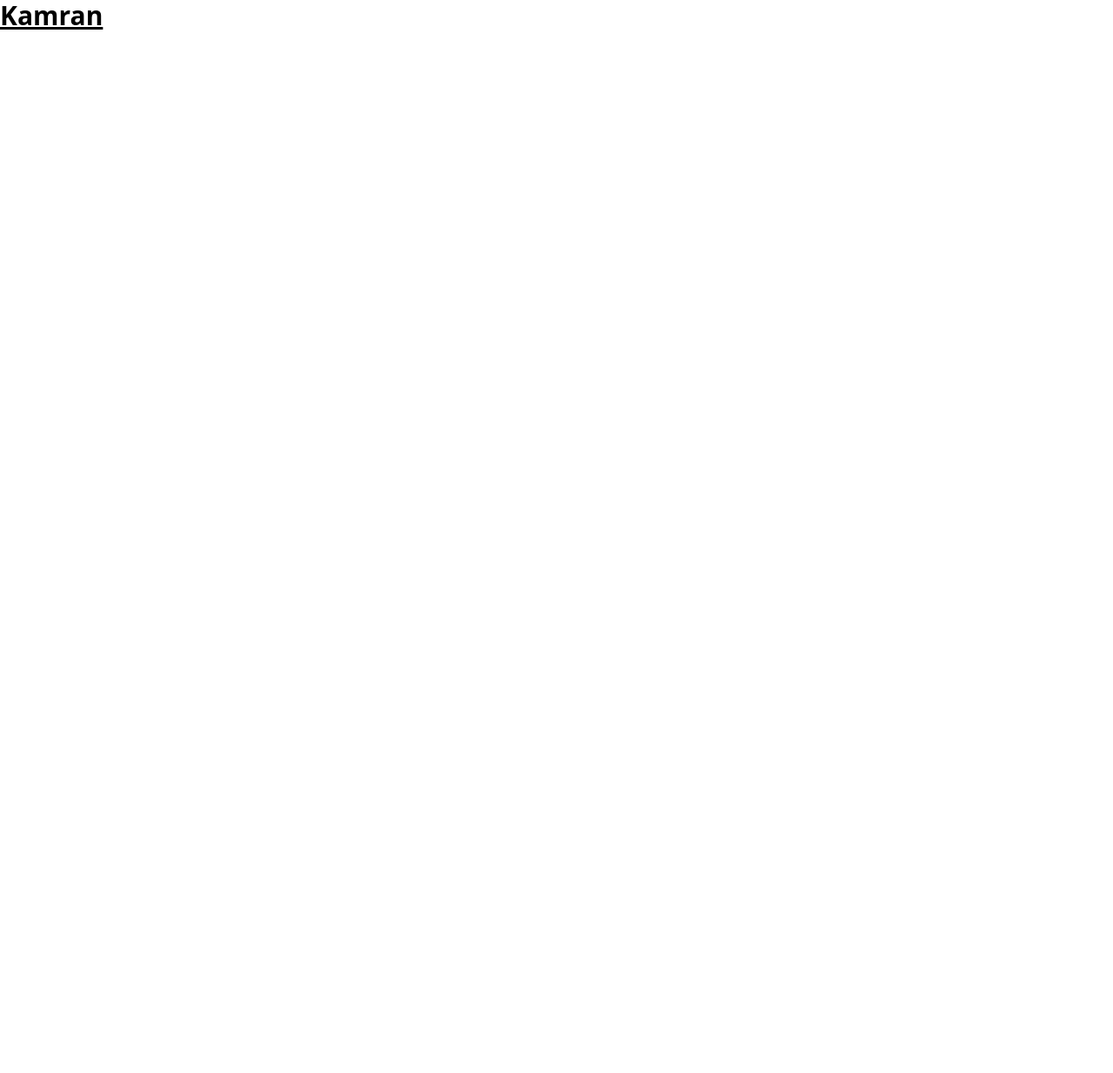
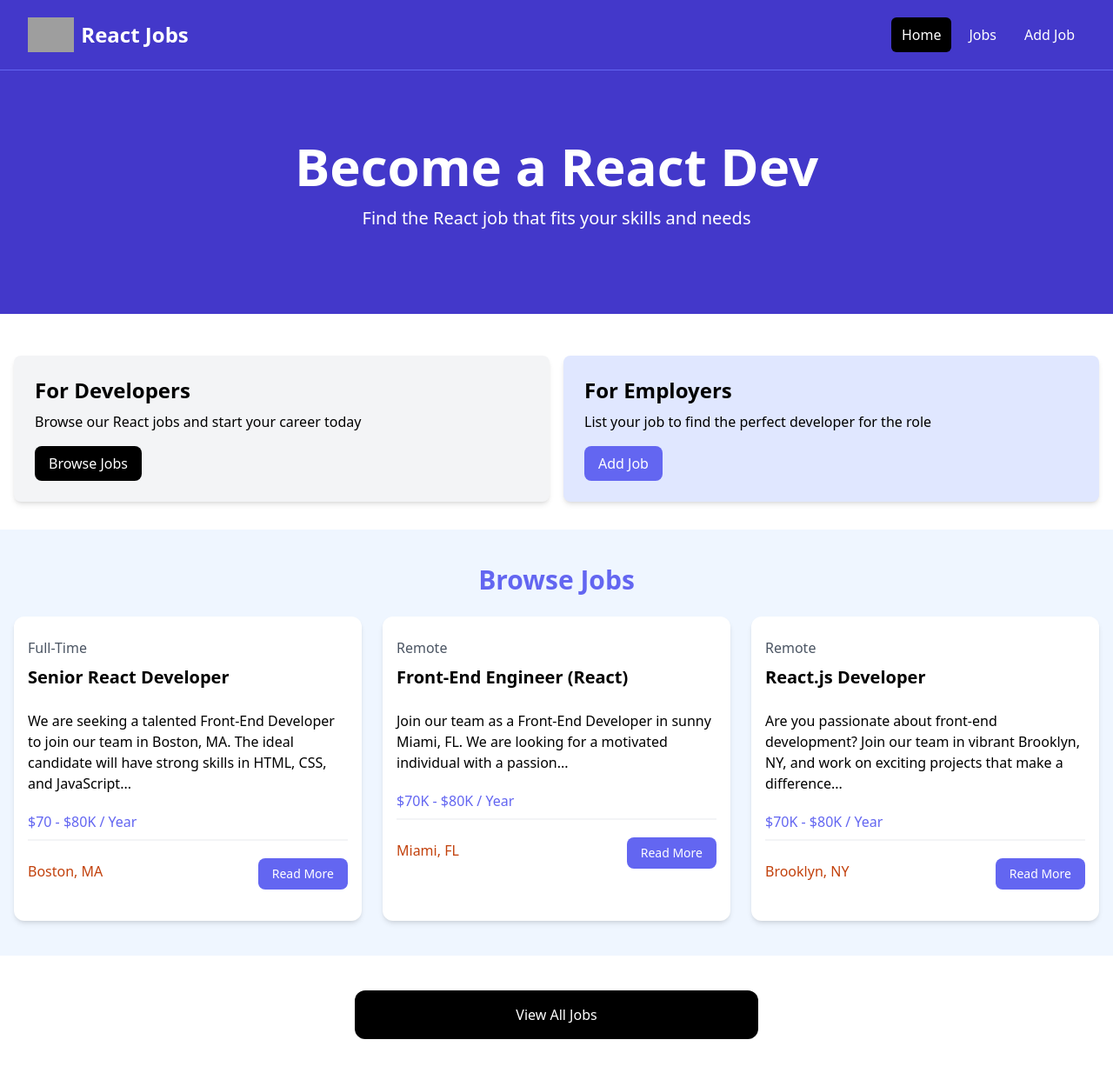
Before and after one commit to kamran-faiz/React-jobs-side, a React (Vite) app: page / in a window 1280 px wide. Shown: the whole page at 87% size. Before the commit the page ends 800 px from the top, so only its background shows below. Built offline with nearby package versions, Linux system fonts and the light colour scheme; grey boxes are pictures that could not be loaded.

Commit message:
Home page static template done

```diff
--- a/package.json
+++ b/package.json
@@ -24,6 +24,7 @@
     "eslint-plugin-react-refresh": "^0.5.2",
     "globals": "^17.5.0",
     "postcss": "^8.5.14",
+    "prettier": "^3.8.3",
     "tailwindcss": "^3.4.19",
     "vite": "^8.0.10"
   }
--- a/src/App.jsx
+++ b/src/App.jsx
@@ -1,11 +1,217 @@
-import React from 'react'
+import React from "react";
 
 const App = () => {
   return (
-    <div className="text-3xl font-bold underline">
-      Kamran
-    </div>
-  )
-}
+    <>
+      <nav className="bg-indigo-700 border-b border-indigo-500">
+        <div className="mx-auto max-w-7xl px-2 sm:px-6 lg:px-8">
+          <div className="flex h-20 items-center justify-between">
+            <div className="flex flex-1 items-center justify-center md:items-stretch md:justify-start">
+              {/* <!-- Logo --> */}
+              <a
+                className="flex flex-shrink-0 items-center mr-4"
+                href="/index.html"
+              >
+                <img
+                  className="h-10 w-auto"
+                  src="images/logo.png"
+                  alt="React Jobs"
+                />
+                <span className="hidden md:block text-white text-2xl font-bold ml-2">
+                  React Jobs
+                </span>
+              </a>
+              <div className="md:ml-auto">
+                <div className="flex space-x-2">
+                  <a
+                    href="/index.html"
+                    className="text-white bg-black hover:bg-gray-900 hover:text-white rounded-md px-3 py-2"
+                  >
+                    Home
+                  </a>
+                  <a
+                    href="/jobs.html"
+                    className="text-white hover:bg-gray-900 hover:text-white rounded-md px-3 py-2"
+                  >
+                    Jobs
+                  </a>
+                  <a
+                    href="/add-job.html"
+                    className="text-white hover:bg-gray-900 hover:text-white rounded-md px-3 py-2"
+                  >
+                    Add Job
+                  </a>
+                </div>
+              </div>
+            </div>
+          </div>
+        </div>
+      </nav>
 
-export default App
+      {/* <!-- Hero --> */}
+      <section className="bg-indigo-700 py-20 mb-4">
+        <div className="max-w-7xl mx-auto px-4 sm:px-6 lg:px-8 flex flex-col items-center">
+          <div className="text-center">
+            <h1 className="text-4xl font-extrabold text-white sm:text-5xl md:text-6xl">
+              Become a React Dev
+            </h1>
+            <p className="my-4 text-xl text-white">
+              Find the React job that fits your skills and needs
+            </p>
+          </div>
+        </div>
+      </section>
+
+      {/* <!-- Developers and Employers --> */}
+      <section className="py-4">
+        <div className="container-xl lg:container m-auto">
+          <div className="grid grid-cols-1 md:grid-cols-2 gap-4 p-4 rounded-lg">
+            <div className="bg-gray-100 p-6 rounded-lg shadow-md">
+              <h2 className="text-2xl font-bold">For Developers</h2>
+              <p className="mt-2 mb-4">
+                Browse our React jobs and start your career today
+              </p>
+              <a
+                href="/jobs.html"
+                className="inline-block bg-black text-white rounded-lg px-4 py-2 hover:bg-gray-700"
+              >
+                Browse Jobs
+              </a>
+            </div>
+            <div className="bg-indigo-100 p-6 rounded-lg shadow-md">
+              <h2 className="text-2xl font-bold">For Employers</h2>
+              <p className="mt-2 mb-4">
+                List your job to find the perfect developer for the role
+              </p>
+              <a
+                href="/add-job.html"
+                className="inline-block bg-indigo-500 text-white rounded-lg px-4 py-2 hover:bg-indigo-600"
+              >
+                Add Job
+              </a>
+            </div>
+          </div>
+        </div>
+      </section>
+
+      {/* <!-- Browse Jobs --> */}
+      <section className="bg-blue-50 px-4 py-10">
+        <div className="container-xl lg:container m-auto">
+          <h2 className="text-3xl font-bold text-indigo-500 mb-6 text-center">
+            Browse Jobs
+          </h2>
+          <div className="grid grid-cols-1 md:grid-cols-3 gap-6">
+            {/* <!-- Job Listing 1 --> */}
+            <div className="bg-white rounded-xl shadow-md relative">
+              <div className="p-4">
+                <div className="mb-6">
+                  <div className="text-gray-600 my-2">Full-Time</div>
+                  <h3 className="text-xl font-bold">Senior React Developer</h3>
+                </div>
+
+                <div className="mb-5">
+                  We are seeking a talented Front-End Developer to join our team
+                  in Boston, MA. The ideal candidate will have strong skills in
+                  HTML, CSS, and JavaScript...
+                </div>
+
+                <h3 className="text-indigo-500 mb-2">$70 - $80K / Year</h3>
+
+                <div className="border border-gray-100 mb-5"></div>
+
+                <div className="flex flex-col lg:flex-row justify-between mb-4">
+                  <div className="text-orange-700 mb-3">
+                    <i className="fa-solid fa-location-dot text-lg"></i>
+                    Boston, MA
+                  </div>
+                  <a
+                    href="job.html"
+                    className="h-[36px] bg-indigo-500 hover:bg-indigo-600 text-white px-4 py-2 rounded-lg text-center text-sm"
+                  >
+                    Read More
+                  </a>
+                </div>
+              </div>
+            </div>
+            {/* <!-- Job Listing 2 --> */}
+            <div className="bg-white rounded-xl shadow-md relative">
+              <div className="p-4">
+                <div className="mb-6">
+                  <div className="text-gray-600 my-2">Remote</div>
+                  <h3 className="text-xl font-bold">
+                    Front-End Engineer (React)
+                  </h3>
+                </div>
+
+                <div className="mb-5">
+                  Join our team as a Front-End Developer in sunny Miami, FL. We
+                  are looking for a motivated individual with a passion...
+                </div>
+
+                <h3 className="text-indigo-500 mb-2">$70K - $80K / Year</h3>
+
+                <div className="border border-gray-100 mb-5"></div>
+
+                <div className="flex flex-col lg:flex-row justify-between mb-4">
+                  <div className="text-orange-700 mb-3">
+                    <i className="fa-solid fa-location-dot text-lg"></i>
+                    Miami, FL
+                  </div>
+                  <a
+                    href="job.html"
+                    className="h-[36px] bg-indigo-500 hover:bg-indigo-600 text-white px-4 py-2 rounded-lg text-center text-sm"
+                  >
+                    Read More
+                  </a>
+                </div>
+              </div>
+            </div>
+            {/* <!-- Job Listing 3 --> */}
+            <div className="bg-white rounded-xl shadow-md relative">
+              <div className="p-4">
+                <div className="mb-6">
+                  <div className="text-gray-600 my-2">Remote</div>
+                  <h3 className="text-xl font-bold">React.js Developer</h3>
+                </div>
+
+                <div className="mb-5">
+                  Are you passionate about front-end development? Join our team
+                  in vibrant Brooklyn, NY, and work on exciting projects that
+                  make a difference...
+                </div>
+
+                <h3 className="text-indigo-500 mb-2">$70K - $80K / Year</h3>
+
+                <div className="border border-gray-100 mb-5"></div>
+
+                <div className="flex flex-col lg:flex-row justify-between mb-4">
+                  <div className="text-orange-700 mb-3">
+                    <i className="fa-solid fa-location-dot text-lg"></i>
+                    Brooklyn, NY
+                  </div>
+                  <a
+                    href="job.html"
+                    className="h-[36px] bg-indigo-500 hover:bg-indigo-600 text-white px-4 py-2 rounded-lg text-center text-sm"
+                  >
+                    Read More
+                  </a>
+                </div>
+              </div>
+            </div>
+          </div>
+        </div>
+      </section>
+
+      <section className="m-auto max-w-lg my-10 px-6">
+        <a
+          href="jobs.html"
+          className="block bg-black text-white text-center py-4 px-6 rounded-xl hover:bg-gray-700"
+        >
+          View All Jobs
+        </a>
+      </section>
+    </>
+  );
+};
+
+export default App;
```
Also changed, not shown: 1 other file (tests, documents, lock files or other folders).
